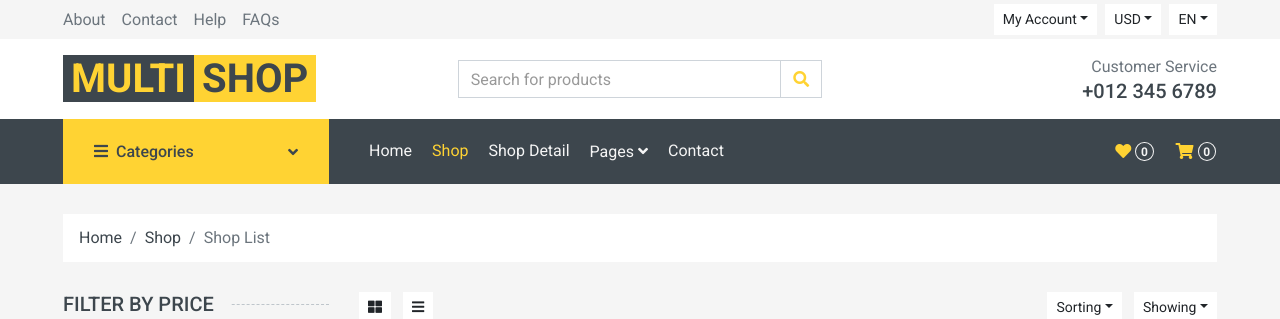
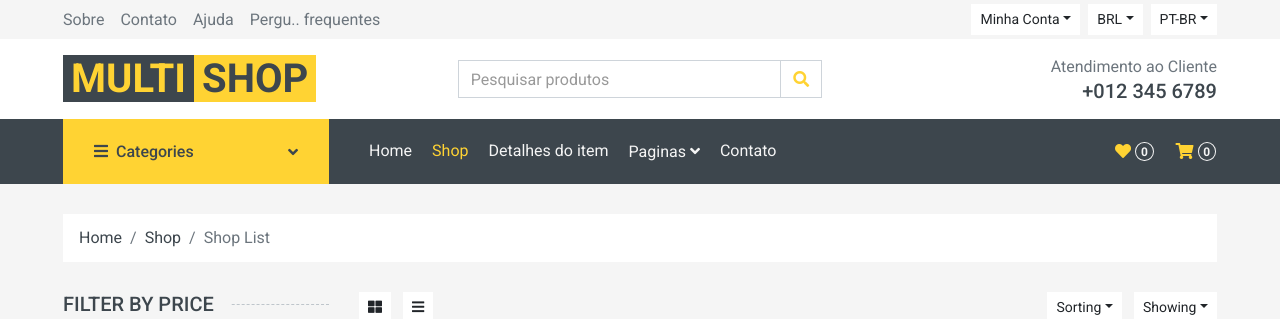
Before and after one commit to eulerBM/Multi_Shop, a Django app: page /shop/ in a window 1280 px wide. Shown: the top 319 px of the page. Run offline with Django 4.2, Linux system fonts and the light colour scheme; some libraries are stand-ins or nearby versions.

Commit message:
Pagina de lista dos protudos

```diff
--- a/main/urls.py
+++ b/main/urls.py
@@ -34,7 +34,7 @@ urlpatterns = [
     #Shop
     path('shop/', include('shop.urls')),
 
-    #Contact
+    #Contact - feito
     path('contact/', include('contact.urls')),
 
 
--- a/templates/shop.html
+++ b/templates/shop.html
@@ -4,7 +4,7 @@
 
 <head>
     <meta charset="utf-8">
-    <title>MultiShop - Online Shop Website Template</title>
+    <title>MultiShop</title>
     <meta content="width=device-width, initial-scale=1.0" name="viewport">
     <meta content="Free HTML Templates" name="keywords">
     <meta content="Free HTML Templates" name="description">
@@ -18,6 +18,7 @@
 
     <!-- Font Awesome -->
     <link href="https://cdnjs.cloudflare.com/ajax/libs/font-awesome/5.10.0/css/all.min.css" rel="stylesheet">
+    <link rel="shortcut icon" href="https://em-content.zobj.net/thumbs/120/apple/325/teddy-bear_1f9f8.png" type="image/x-icon">
 
     <!-- Libraries Stylesheet -->
     <link href=" {% static 'lib/animate/animate.min.css' %}" rel="stylesheet">
@@ -33,23 +34,33 @@
         <div class="row bg-secondary py-1 px-xl-5">
             <div class="col-lg-6 d-none d-lg-block">
                 <div class="d-inline-flex align-items-center h-100">
-                    <a class="text-body mr-3" href="">About</a>
-                    <a class="text-body mr-3" href="">Contact</a>
-                    <a class="text-body mr-3" href="">Help</a>
-                    <a class="text-body mr-3" href="">FAQs</a>
+                    <a class="text-body mr-3" href="">Sobre</a>
+                    <a class="text-body mr-3" href="">Contato</a>
+                    <a class="text-body mr-3" href="">Ajuda</a>
+                    <a class="text-body mr-3" href="">Pergu.. frequentes</a>
                 </div>
             </div>
             <div class="col-lg-6 text-center text-lg-right">
                 <div class="d-inline-flex align-items-center">
                     <div class="btn-group">
-                        <button type="button" class="btn btn-sm btn-light dropdown-toggle" data-toggle="dropdown">My Account</button>
+                        <button type="button" class="btn btn-sm btn-light dropdown-toggle" data-toggle="dropdown">Minha Conta</button>
                         <div class="dropdown-menu dropdown-menu-right">
-                            <button class="dropdown-item" type="button">Sign in</button>
-                            <button class="dropdown-item" type="button">Sign up</button>
+
+                            {% if request.user.is_authenticated %}
+
+                                <button class="dropdown-item" type="button">Olá, {{ request.user }}</button>
+                                <button class="dropdown-item"  type="button"> <a href="{% url 'account_logout' %}">Sair</button></a>
+
+                            {% else %}
+
+                                <button class="dropdown-item"  type="button"> <a href="{% url 'account_login' %}">Entrar</button></a>
+                                <button class="dropdown-item" type="button"> <a href="{% url 'account_signup' %}">Escrever-se</button></a>
+
+                            {% endif %}
                         </div>
                     </div>
                     <div class="btn-group mx-2">
-                        <button type="button" class="btn btn-sm btn-light dropdown-toggle" data-toggle="dropdown">USD</button>
+                        <button type="button" class="btn btn-sm btn-light dropdown-toggle" data-toggle="dropdown">BRL</button>
                         <div class="dropdown-menu dropdown-menu-right">
                             <button class="dropdown-item" type="button">EUR</button>
                             <button class="dropdown-item" type="button">GBP</button>
@@ -57,7 +68,7 @@
                         </div>
                     </div>
                     <div class="btn-group">
-                        <button type="button" class="btn btn-sm btn-light dropdown-toggle" data-toggle="dropdown">EN</button>
+                        <button type="button" class="btn btn-sm btn-light dropdown-toggle" data-toggle="dropdown">PT-BR</button>
                         <div class="dropdown-menu dropdown-menu-right">
                             <button class="dropdown-item" type="button">FR</button>
                             <button class="dropdown-item" type="button">AR</button>
@@ -87,7 +98,7 @@
             <div class="col-lg-4 col-6 text-left">
                 <form action="">
                     <div class="input-group">
-                        <input type="text" class="form-control" placeholder="Search for products">
+                        <input type="text" class="form-control" placeholder="Pesquisar produtos">
                         <div class="input-group-append">
                             <span class="input-group-text bg-transparent text-primary">
                                 <i class="fa fa-search"></i>
@@ -97,7 +108,7 @@
                 </form>
             </div>
             <div class="col-lg-4 col-6 text-right">
-                <p class="m-0">Customer Service</p>
+                <p class="m-0">Atendimento ao Cliente</p>
                 <h5 class="m-0">+012 345 6789</h5>
             </div>
         </div>
@@ -148,15 +159,15 @@
                         <div class="navbar-nav mr-auto py-0">
                             <a href="index.html" class="nav-item nav-link">Home</a>
                             <a href="shop.html" class="nav-item nav-link active">Shop</a>
-                            <a href="detail.html" class="nav-item nav-link">Shop Detail</a>
+                            <a href="detail.html" class="nav-item nav-link">Detalhes do item</a>
                             <div class="nav-item dropdown">
-                                <a href="#" class="nav-link dropdown-toggle" data-toggle="dropdown">Pages <i class="fa fa-angle-down mt-1"></i></a>
+                                <a href="#" class="nav-link dropdown-toggle" data-toggle="dropdown">Paginas <i class="fa fa-angle-down mt-1"></i></a>
                                 <div class="dropdown-menu bg-primary rounded-0 border-0 m-0">
-                                    <a href="cart.html" class="dropdown-item">Shopping Cart</a>
+                                    <a href="cart.html" class="dropdown-item">Carrinho de compras</a>
                                     <a href="checkout.html" class="dropdown-item">Checkout</a>
                                 </div>
                             </div>
-                            <a href="contact.html" class="nav-item nav-link">Contact</a>
+                            <a href="contact.html" class="nav-item nav-link">Contato</a>
                         </div>
                         <div class="navbar-nav ml-auto py-0 d-none d-lg-block">
                             <a href="" class="btn px-0">
```
Also changed, not shown: contact/views.py (+16 -1 lines), templates/contact.html (+4 -3 lines).
